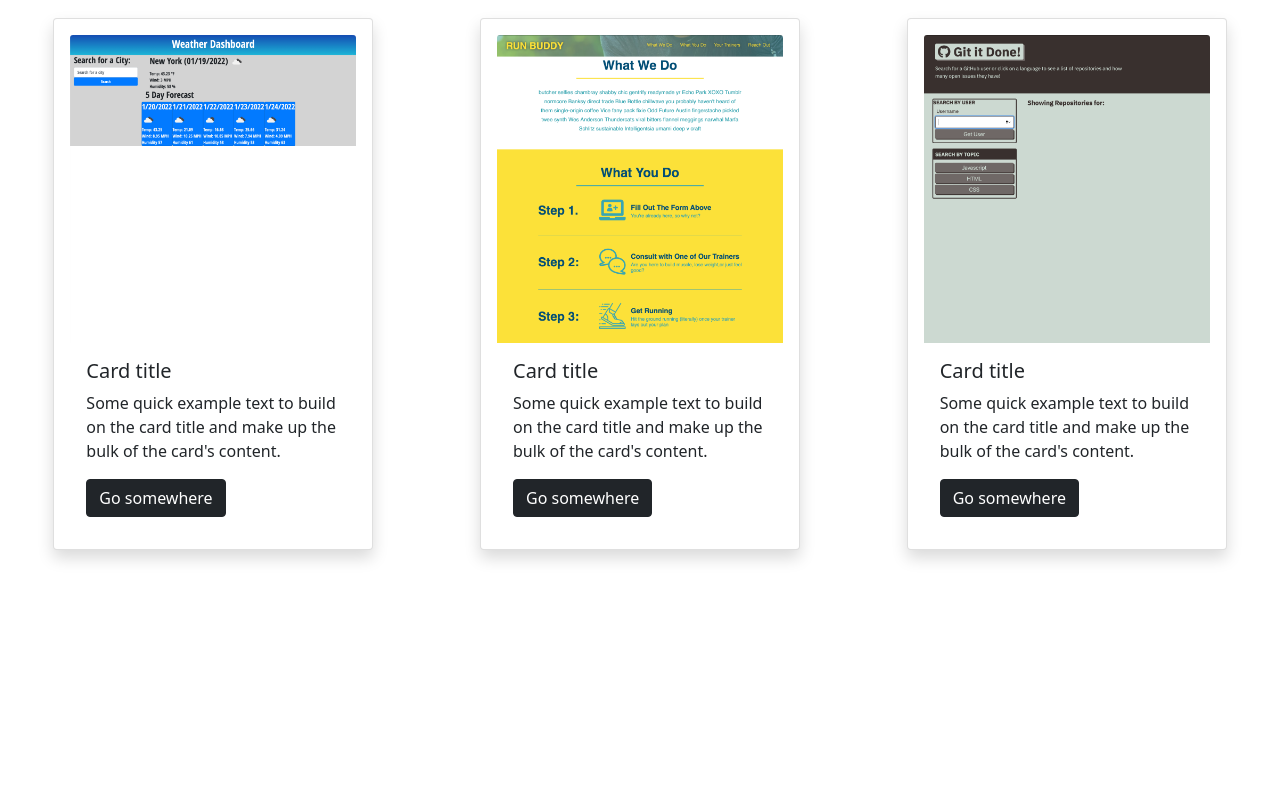
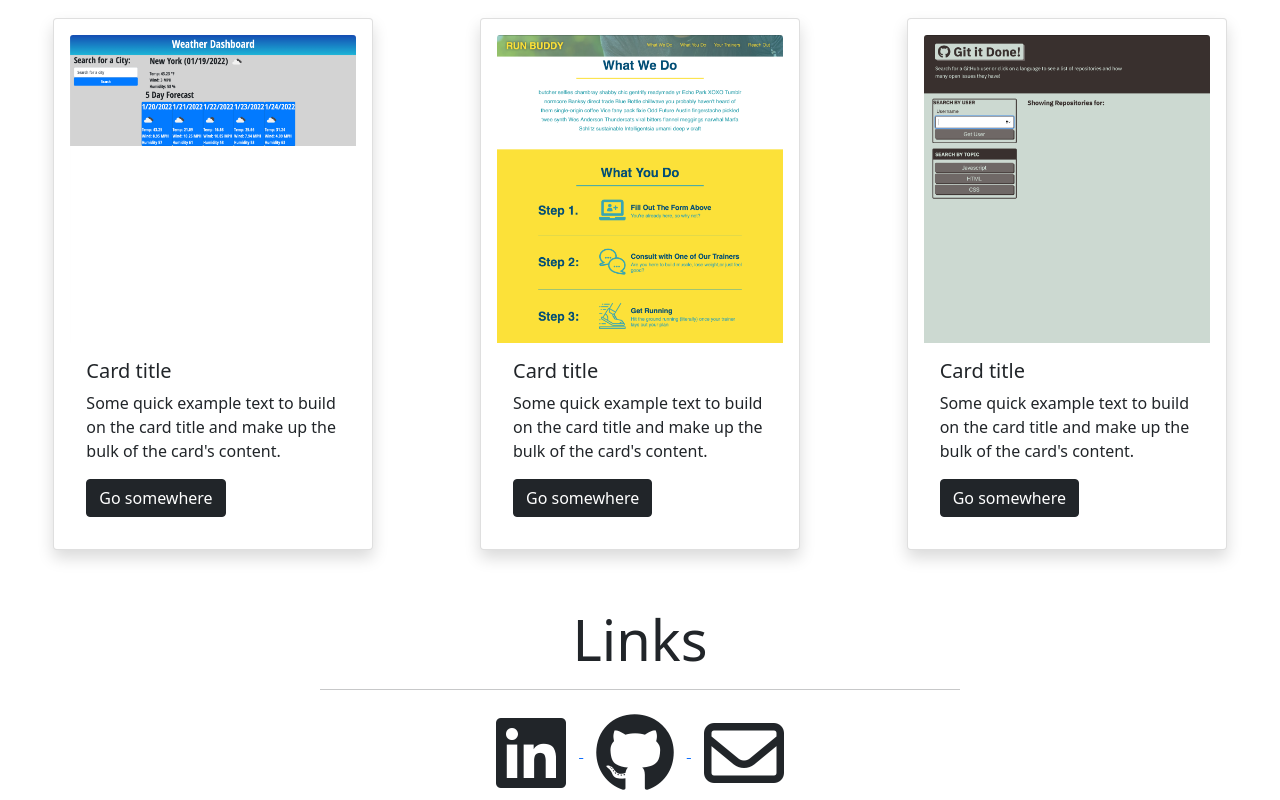
Before and after one commit to Samismail2010/Portfolio-2.0, a plain HTML site: page index.html in a window 1280 px wide. Shown: the part 1093-1893 px from the top of the page. Before the commit the page ends 1699 px from the top, so only its background shows below. Drawn offline with nearby package versions, Linux system fonts and the light colour scheme.

Commit message:
add function to links

```diff
--- a/assets/css/style.css
+++ b/assets/css/style.css
@@ -16,3 +16,15 @@
     align-items: center;
     justify-content: center;
 }
+.fab.fa-linkedin.btn:hover{
+    color: rgb(33, 101, 248);
+}
+.fab.fa-github.btn:hover{
+    color: rgb(137, 52, 221);
+}
+.far.fa-envelope.btn.btn:hover {
+    color: rgb(57, 137, 241);
+
+
+
+}
--- a/index.html
+++ b/index.html
@@ -5,6 +5,7 @@
     <meta charset="utf-8">
     <meta name="viewport" content="width=device-width, initial-scale=1">
     <link href="https://cdn.jsdelivr.net/npm/bootstrap@5.1.3/dist/css/bootstrap.min.css" rel="stylesheet" integrity="sha384-1BmE4kWBq78iYhFldvKuhfTAU6auU8tT94WrHftjDbrCEXSU1oBoqyl2QvZ6jIW3" crossorigin="anonymous">
+    <script src="https://kit.fontawesome.com/2ae36b6896.js" crossorigin="anonymous"></script>
     <link rel="stylesheet" href="./assets/css/style.css">
 
     <title>Hello, world!</title>
@@ -129,7 +130,23 @@
 </div>
           <!-- Links section -->
           <div id="links" class="">
+            <div class="post-heading text-center">
+                <h3 class="display-4 font-weight-bold">Links</h3>
+                <hr class="w-50 mx-auto pb-0.8">
+        <!-- icons -->
+        <span class="icons">
+        <a href="https://www.linkedin.com/in/sam-ismail-a7a462145/">
+            <i class="fab fa-linkedin btn fa-5x"></i>
+        </a>
+        <a href="https://github.com/Samismail2010">
+            <i class="fab fa-github btn fa-5x"></i>
+        </a>
+        <a href="mailto:samismail2010@gmail.com">
+           <i class="far fa-envelope btn fa-5x"></i>
+        </a>
 
+
+    </span>
       </div>
 
 
```
